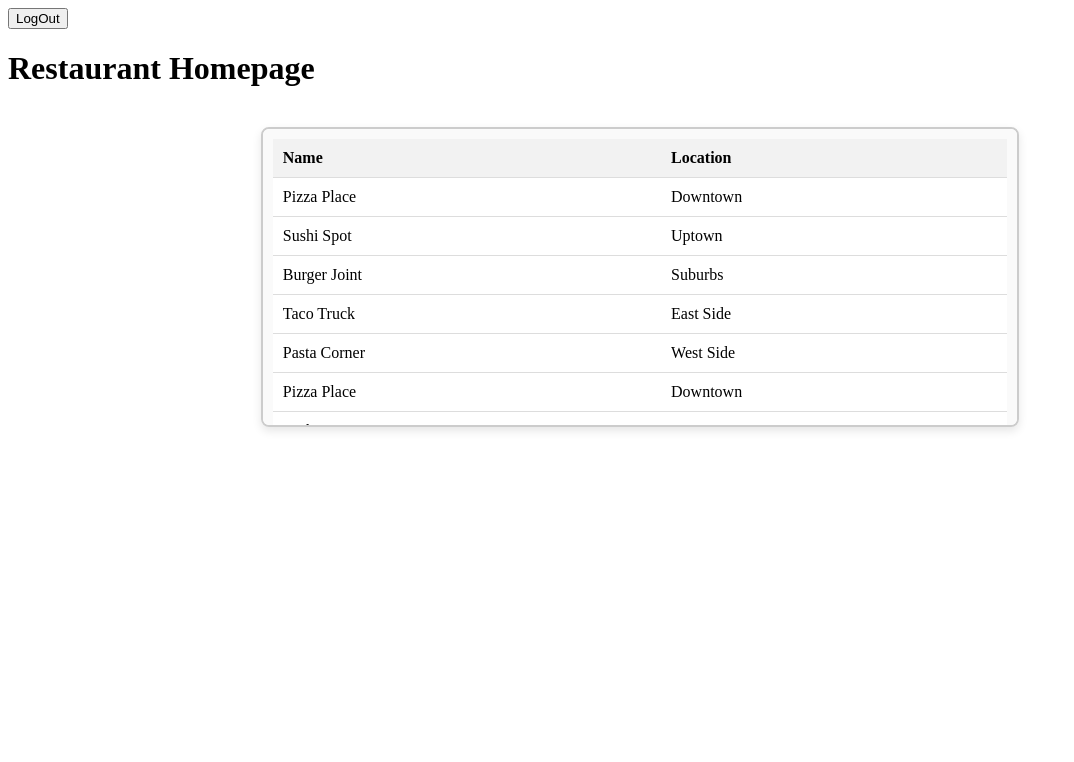
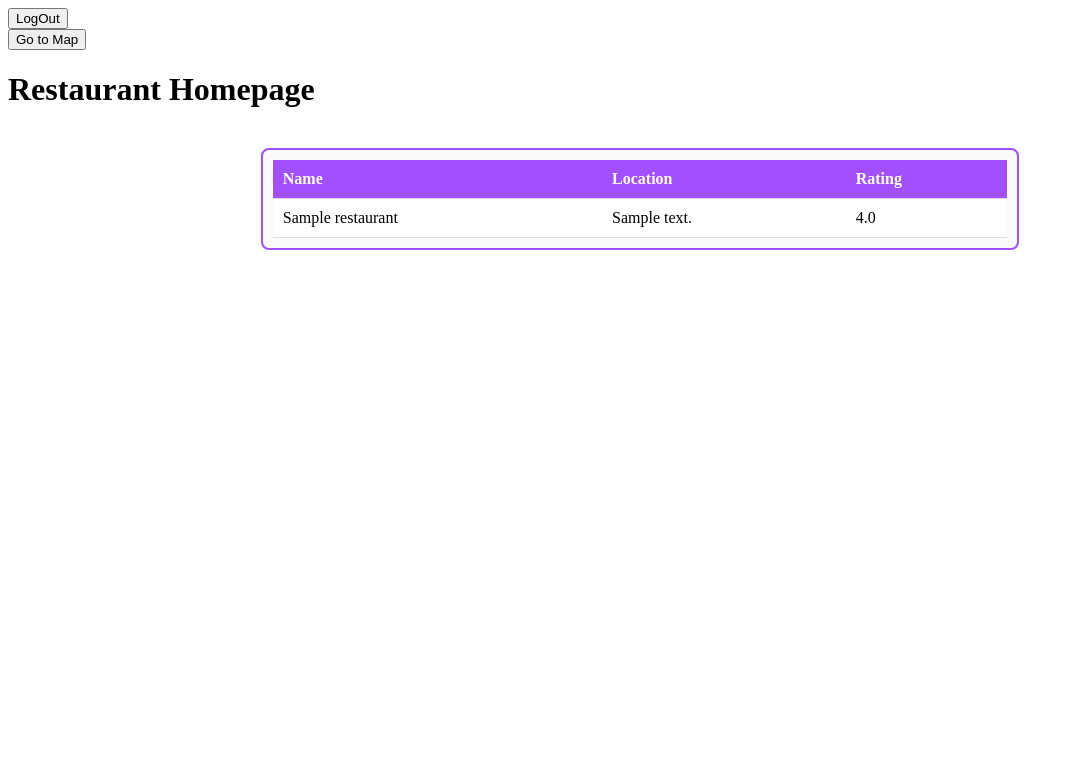
Before and after one commit to Joomen10/nyu-discount-webapp, a Django app: page /restaurant/ in a window 1280 px wide. Shown: the top 762 px of the page, without its empty margins (0-1074 px from the left). Run offline with Django 5.2, Linux system fonts and the light colour scheme; tables that the repository leaves empty hold one stand-in row (values such as "Sample post").

Commit message:
Added a button that goes to a map site and brought real restaurant data

```diff
--- a/restaurant/static/restaurant/styles.css
+++ b/restaurant/static/restaurant/styles.css
@@ -1,14 +1,14 @@
 .scrollable-table-container {
     width: 60%;
     margin: 40px auto; /* centers the container */
-    max-height: 300px;
+    max-height: 500px;
     overflow-y: auto;
-    border: 2px solid #ccc;
+    border: 2px solid #a250ff;
     background-color: #fafafa;
     padding: 10px;
     box-sizing: border-box;
     border-radius: 8px;
-    box-shadow: 0 4px 10px rgba(0, 0, 0, 0.1);
+    box-shadow: 0 4px 10px a250ff;
 }
 
 .scrollable-table {
@@ -19,7 +19,7 @@
 .scrollable-table th,
 .scrollable-table td {
     padding: 10px;
-    border-bottom: 1px solid #ddd;
+    border-bottom: 1px solid #dddddd;
     text-align: left;
     background-color: #fff;
 }
@@ -27,6 +27,7 @@
 .scrollable-table th {
     position: sticky;
     top: 0;
-    background-color: #f2f2f2;
+    background-color: #a250ff; /* changed table head color purple */
+    color: #fff; /* changed text color white */
     z-index: 1;
 }
--- a/restaurant/templates/restaurant/home.html
+++ b/restaurant/templates/restaurant/home.html
@@ -14,6 +14,11 @@
             <button class="logout-button" aria-label="User Logout"
                 title="User Logout">LogOut</button>
         </form>
+
+        {% comment %} Added a button that directs to /map website {% endcomment %}
+        <a href="{% url 'map' %}">
+            <button type="button">Go to Map</button>
+        </a>
     </nav>
 
     <h1>Restaurant Homepage</h1>
@@ -24,13 +29,16 @@
                 <tr>
                     <th>Name</th>
                     <th>Location</th>
+                    <th>Rating</th>
                 </tr>
             </thead>
             <tbody>
                 {% for restaurant in restaurantList %}
                     <tr>
                         <td>{{ restaurant.name }}</td>
-                        <td>{{ restaurant.location }}</td>
+                        {% comment %} Added restaurant address and rating from real data {% endcomment %}
+                        <td>{{ restaurant.address }}</td>
+                        <td>{{ restaurant.rating }}</td>
                     </tr>
                 {% endfor %}
             </tbody>
--- a/restaurant/views.py
+++ b/restaurant/views.py
@@ -12,28 +12,21 @@ from .serializers import (
 from django.contrib.auth.forms import UserCreationForm
 from django.contrib.auth import login
 from django.utils.translation import override
+# importing needed restaurant model
+from restaurant.models import Restaurants
 
- # 식당 리스트 예시. 실제 레스토랑을 map에서 import 해야됨.
-restaurantList = [
-    {'name': 'Pizza Place', 'location': 'Downtown'},
-    {'name': 'Sushi Spot', 'location': 'Uptown'},
-    {'name': 'Burger Joint', 'location': 'Suburbs'},
-    {'name': 'Taco Truck', 'location': 'East Side'},
-    {'name': 'Pasta Corner', 'location': 'West Side'},
-    {'name': 'Pizza Place', 'location': 'Downtown'},
-    {'name': 'Sushi Spot', 'location': 'Uptown'},
-    {'name': 'Burger Joint', 'location': 'Suburbs'},
-    {'name': 'Taco Truck', 'location': 'East Side'},
-    {'name': 'Pasta Corner', 'location': 'West Side'},
-    {'name': 'Pizza Place', 'location': 'Downtown'},
-    {'name': 'Sushi Spot', 'location': 'Uptown'},
-    {'name': 'Burger Joint', 'location': 'Suburbs'},
-    {'name': 'Taco Truck', 'location': 'East Side'},
-    {'name': 'Pasta Corner', 'location': 'West Side'},
-]
+# Changed home_view so that it brings real data from Restaurants model
+def home_view(request):
+    qs = Restaurants.objects.all()
+    data = [
+        {
+            "name": r.name,
+            "address": r.address,
+            "rating": float(r.rating) if r.rating else None,
+        } for r in qs
+    ]
 
-def home_view(request):
-    return render(request, 'restaurant/home.html', {'restaurantList': restaurantList})
+    return render(request, 'restaurant/home.html', {'restaurantList': data})
 
 class UsersViewSet(viewsets.ModelViewSet):
     queryset = Users.objects.all()
```
